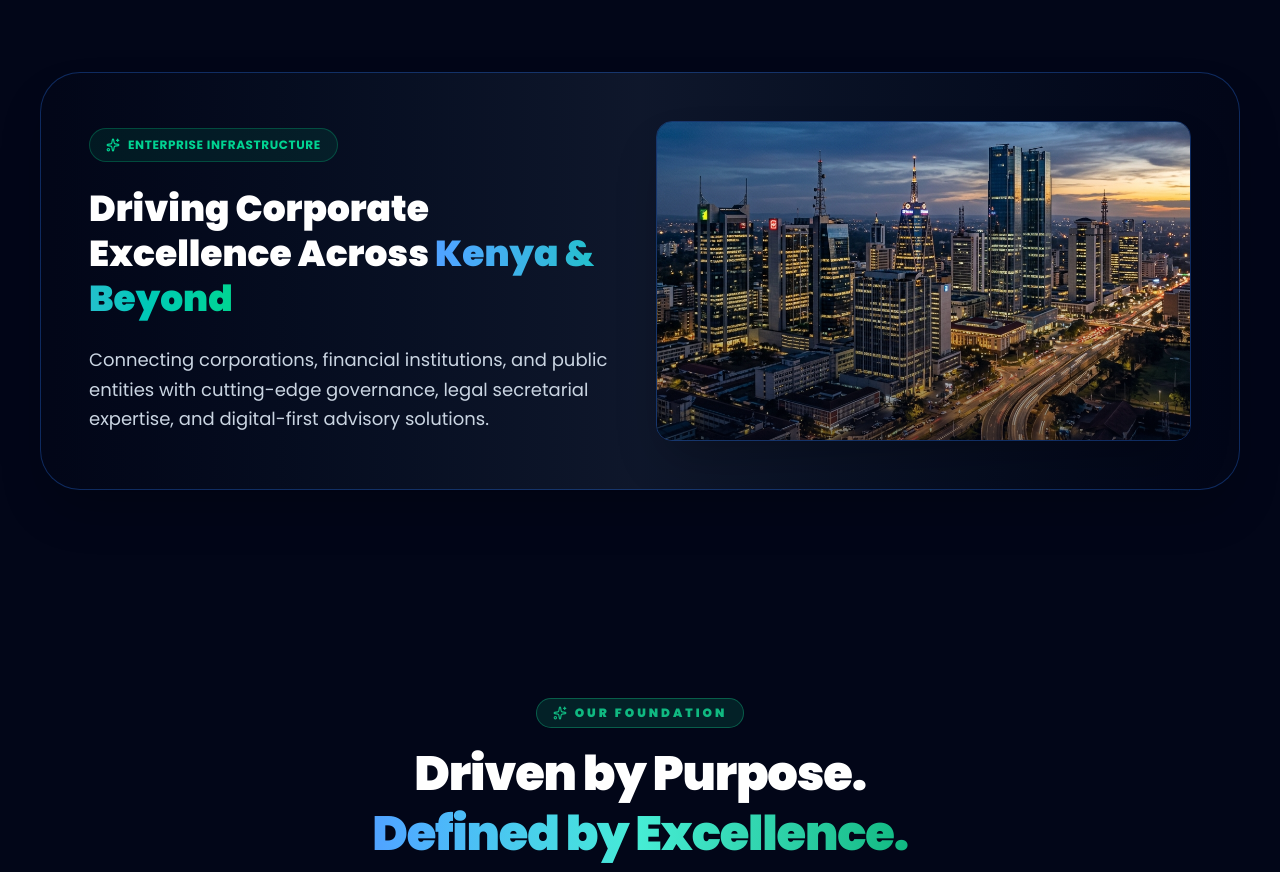
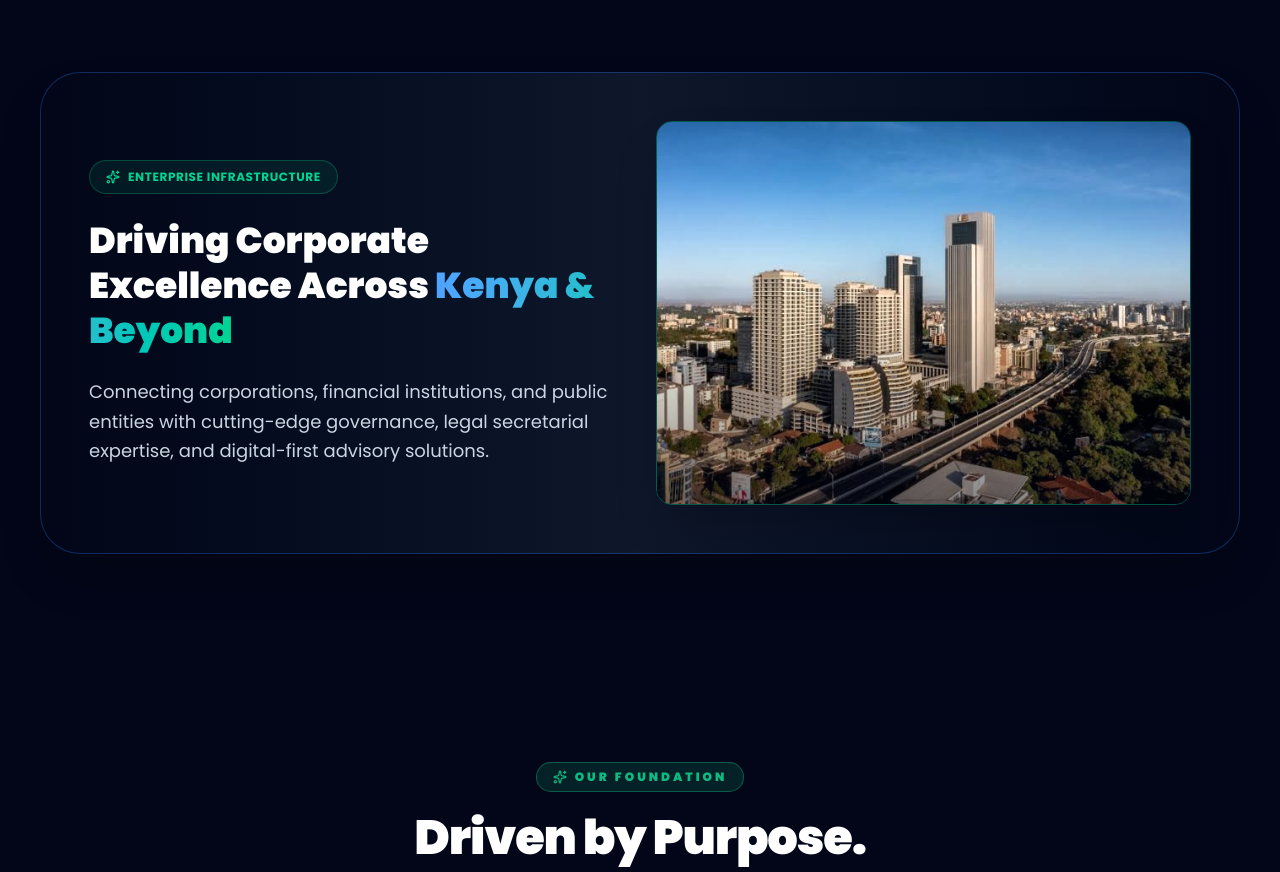
Before and after one commit to AZZIMDEVOPS/ApexEdge, a Next.js app: page / in a window 1280 px wide. Shown: the part 2480-3352 px from the top of the page. Built offline with nearby package versions, Linux system fonts and the light colour scheme.

Commit message:
Update Enterprise Infrastructure section with user uploaded Nairobi aerial photography asset

```diff
--- a/src/app/page.tsx
+++ b/src/app/page.tsx
@@ -229,14 +229,14 @@ export default function Home() {
                     Connecting corporations, financial institutions, and public entities with cutting-edge governance, legal secretarial expertise, and digital-first advisory solutions.
                   </p>
                 </div>
-                <div className="relative h-64 sm:h-80 w-full overflow-hidden rounded-2xl border border-blue-500/30 shadow-2xl group">
+                <div className="relative h-72 sm:h-96 w-full overflow-hidden rounded-2xl border border-emerald-500/40 shadow-2xl group">
                   <Image
-                    src="/nairobi_blue_skyline.png"
-                    alt="Nairobi Trust Blue Digital Skyline"
+                    src="/nairobi_enterprise_skyline.jpg"
+                    alt="Nairobi Upper Hill GTC & Britam Skyscrapers Aerial Skyline — Kenya Corporate Infrastructure"
                     fill
-                    className="object-cover object-center transform group-hover:scale-105 transition-transform duration-700"
+                    className="object-cover object-center transform group-hover:scale-105 transition-transform duration-700 brightness-105 contrast-105"
                   />
-                  <div className="absolute inset-0 bg-gradient-to-t from-slate-950 via-transparent to-transparent opacity-50" />
+                  <div className="absolute inset-0 bg-gradient-to-t from-slate-950/80 via-transparent to-transparent opacity-60" />
                 </div>
               </div>
             </div>
```
Also changed, not shown: public/nairobi_enterprise_skyline.jpg (added).
